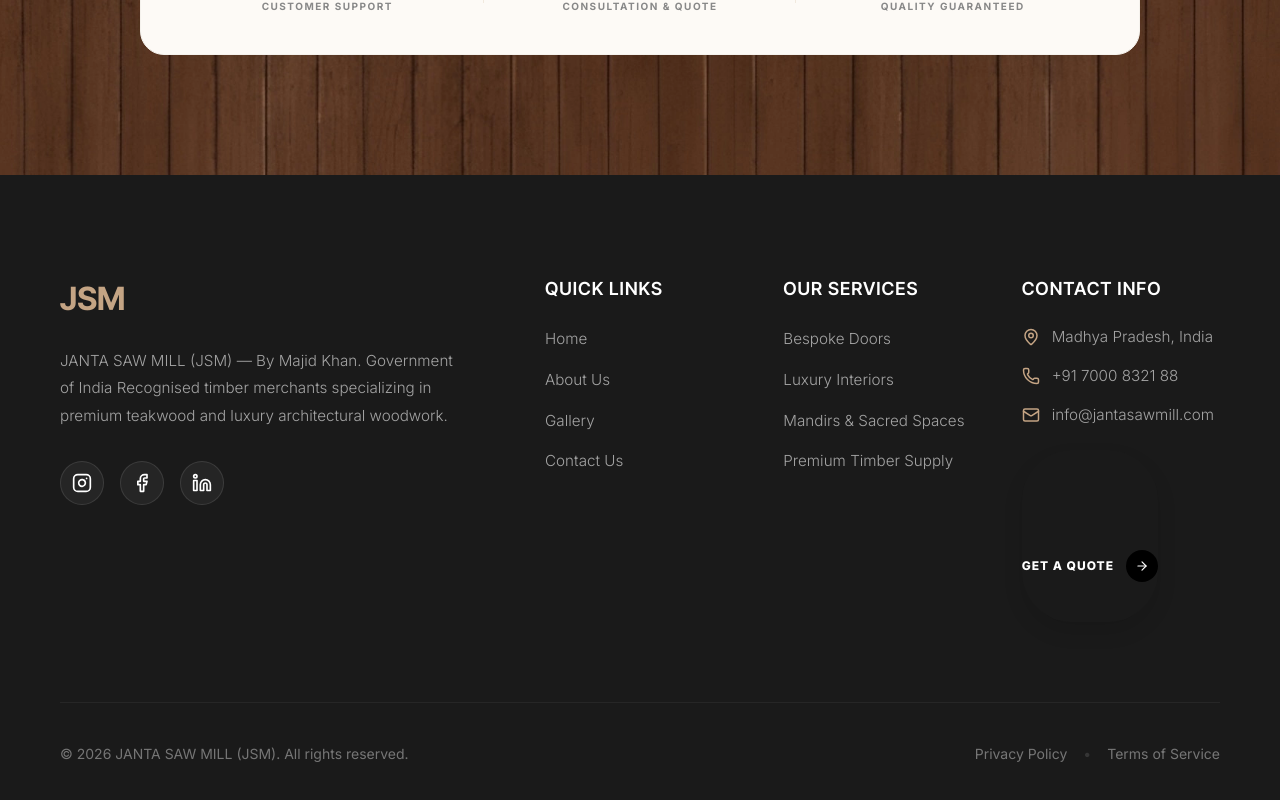
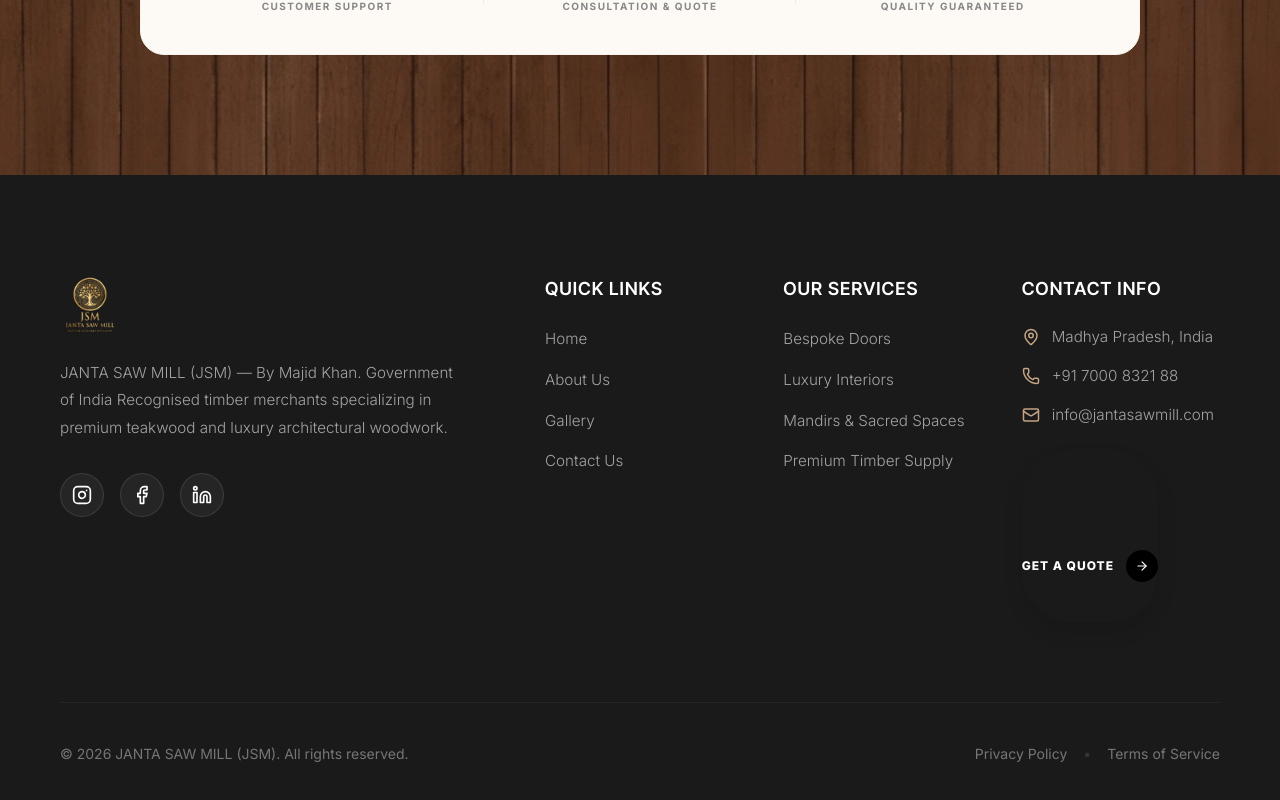
Before and after one commit to draftworks-repos/JSM, a Next.js app: page / in a window 1280 px wide. Shown: the part 8331-9131 px from the top of the page. Built offline with nearby package versions, Linux system fonts and the light colour scheme.

Commit message:
footer logo updated

```diff
--- a/components/Footer.css
+++ b/components/Footer.css
@@ -19,12 +19,22 @@
   margin-bottom: 80px;
 }
 
-.footer-brand .logo {
-  font-family: var(--font-tight), sans-serif;
-  font-size: 2rem;
-  font-weight: 700;
-  color: #c4a484;
+.footer-logo-container {
+  display: block;
   margin-bottom: 24px;
+  text-decoration: none;
+  width: fit-content;
+}
+
+.footer-logo-img {
+  height: 60px;
+  width: auto;
+  object-fit: contain;
+  transition: transform 0.3s ease;
+}
+
+.footer-logo-img:hover {
+  transform: scale(1.05);
 }
 
 .brand-desc {
@@ -187,6 +197,10 @@
   .footer .container {
     padding: 0 2rem;
   }
+
+  .footer-logo-img {
+    height: 50px;
+  }
 }
 
 @media (max-width: 768px) {
@@ -200,4 +214,8 @@
     gap: 20px;
     text-align: center;
   }
+
+  .footer-logo-img {
+    height: 40px;
+  }
 }
--- a/components/Footer.tsx
+++ b/components/Footer.tsx
@@ -40,7 +40,9 @@ export function Footer() {
       <div className="container">
         <div className="footer-top">
           <div className="footer-brand">
-            <div className="logo">JSM</div>
+            <Link href="/" className="footer-logo-container">
+              <img src="/logo.png" alt="JSM Logo" className="footer-logo-img" />
+            </Link>
             <p className="brand-desc">
               JANTA SAW MILL (JSM) — By Majid Khan. Government of India
               Recognised timber merchants specializing in premium teakwood and
```
